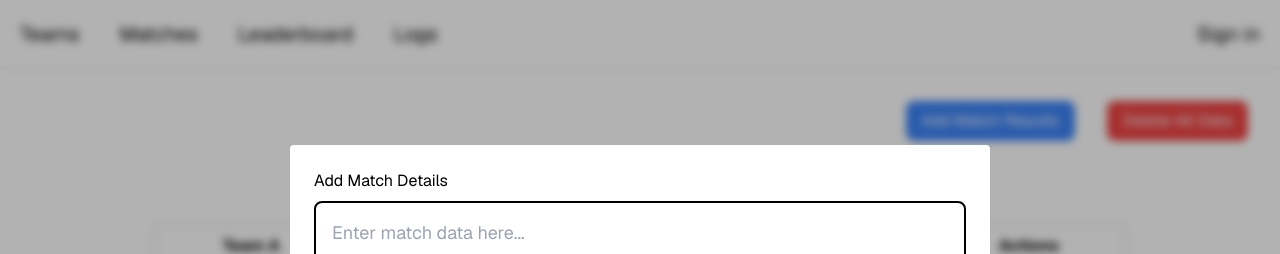
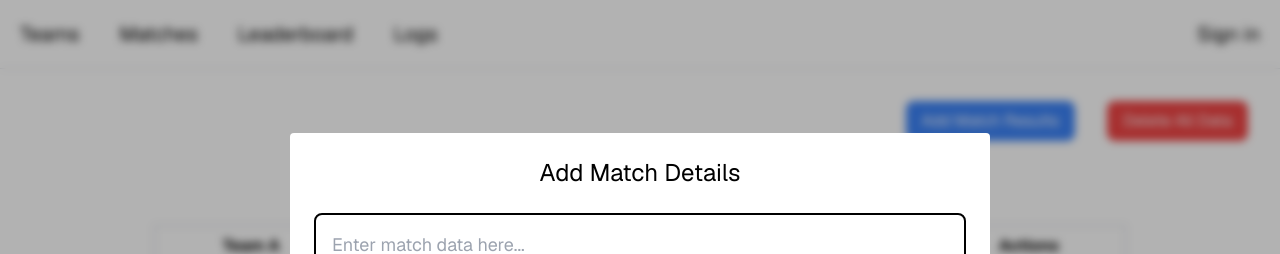
Before and after one commit to maxng17/we_are_the_champions, a Next.js app: page /matches in a window 1280 px wide. Both pictures are taken after a click on the button "Add Match Results". Shown: the top 254 px of the page. Built offline with nearby package versions, Linux system fonts and the light colour scheme; no server answers.

Commit message:
Remove console logging

```diff
--- a/src/app/leaderboard/page.tsx
+++ b/src/app/leaderboard/page.tsx
@@ -2,7 +2,7 @@
 
 import { useEffect, useState } from "react";
 import LeaderBoardTable from "../_components/leaderboardTable";
-import { LeaderBoardsData } from "../_types/types";
+import { type LeaderBoardsData } from "../_types/types";
 import { useAuth } from "@clerk/nextjs";
 
 interface LeaderboardsGetResponse {
@@ -25,7 +25,6 @@ export default function LeaderboardPage() {
                 try {
                     const response = await fetch(`/api/leaderboards?userId=${userId}`);
                     if (!response.ok) {
-                        console.log(response)
                         throw new Error('Failed to fetch leaderboard data');
                     }
                     const data = await response.json() as LeaderboardsGetResponse;
--- a/src/app/matches/page.tsx
+++ b/src/app/matches/page.tsx
@@ -144,9 +144,7 @@ export default function MatchesPage() {
             }
 
         } catch (error) {
-            const e = error as Error;
-            setMatchError('Error occured while submitting the data. Please try again!')
-            console.log(e.message)
+            setMatchError('Error occured while submitting the data. Please try again!');
         }
     }
 
@@ -248,9 +246,7 @@ export default function MatchesPage() {
                 setMatchError(`Error: ${error.message}`);
             }
         } catch (error) {
-            const e = error as Error;
             setMatchError('Error occured while submitting the data. Please try again!')
-            console.log(e.message)
         }
     }
 
@@ -281,7 +277,7 @@ export default function MatchesPage() {
                     {showMatchesModal && (
                         <div className="fixed inset-0 flex items-center justify-center bg-black bg-opacity-30 backdrop-blur-sm">
                             <div className="w-[700px] bg-white rounded flex flex-col p-6">
-                                <h2>Add Match Details</h2>
+                                <h2 className="text-2xl text-center mb-4">Add Match Details</h2>
                                 <textarea
                                     value={matchesInput}
                                     onChange={(e) => setMatchesInput(e.target.value)}
--- a/src/app/teams/page.tsx
+++ b/src/app/teams/page.tsx
@@ -174,9 +174,7 @@ export default function TeamPage() {
                 setTeamError(`${error.message}`);
             }
         } catch (error) {
-            const e = error as Error;
             setTeamError('Error occured while submitting the data. Please try again!')
-            console.log(e.message)
         }
     }
 
@@ -296,9 +294,7 @@ export default function TeamPage() {
                 setTeamError(`Error: ${error.message}`);
             }
         } catch (error) {
-            const e = error as Error;
             setTeamError('Error occured while submitting the data. Please try again!')
-            console.log(e.message)
         }
     }
 
```
